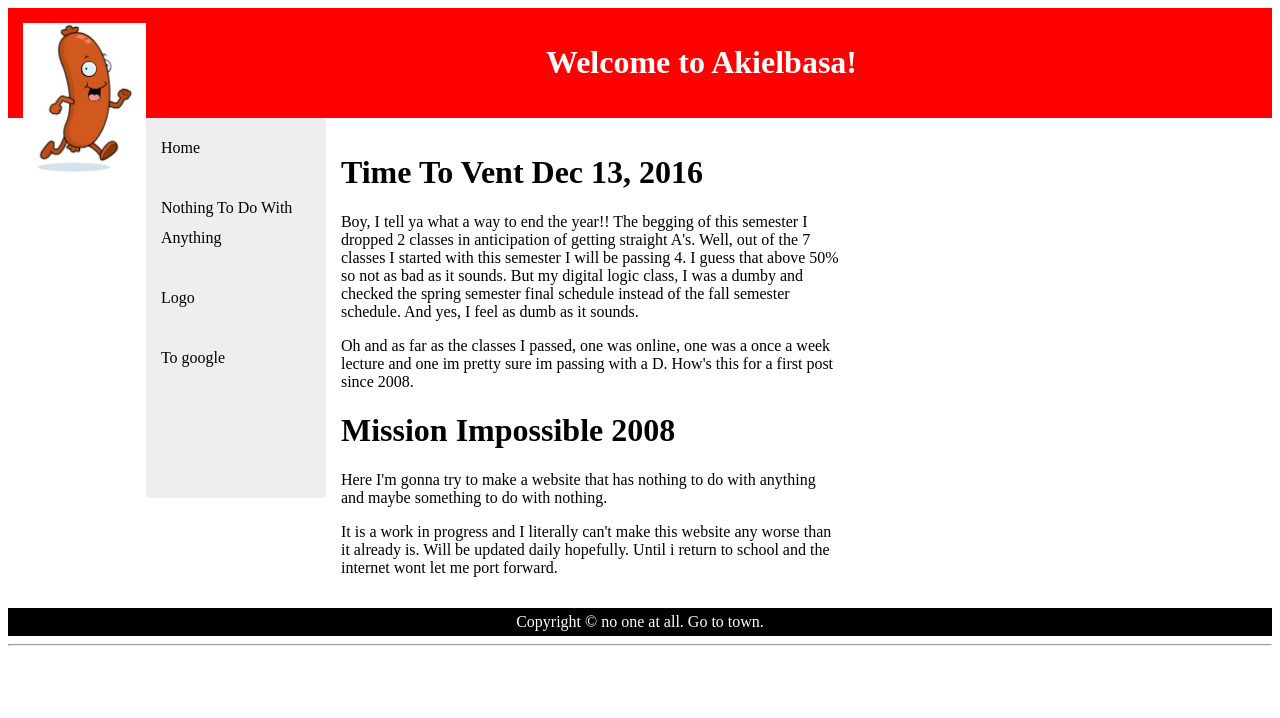
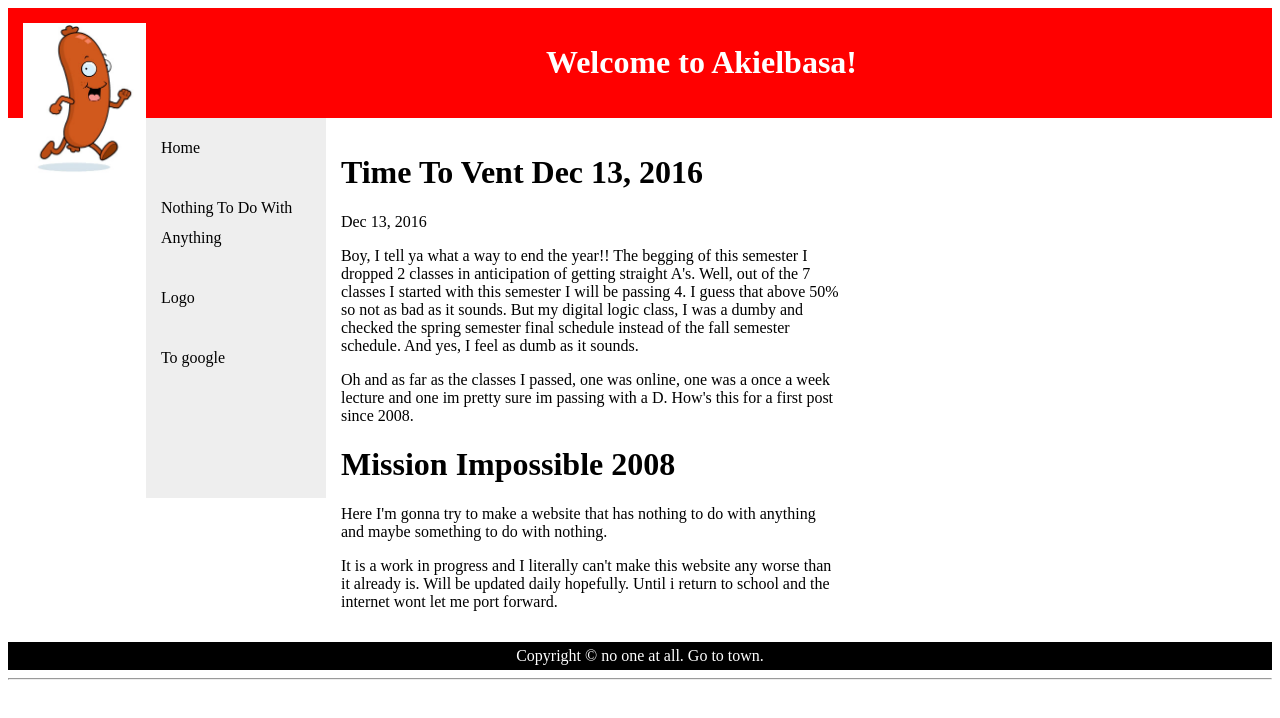
Before and after one commit to akkiel/akkiel.github.io, a plain HTML site: page SausageMain.html in a window 1280 px wide. Drawn offline with Linux system fonts and the light colour scheme.

Commit message:
Update SausageMain.html
trying something

```diff
--- a/SausageMain.html
+++ b/SausageMain.html
@@ -39,6 +39,7 @@ please put the date and include a header and p's
 			<h1>Time To Vent
 				<span>Dec 13, 2016</span>
 			</h1>
+			<span>Dec 13, 2016</span>
 			<p>
 				Boy, I tell ya what a way to end the year!! The begging of this semester I dropped 2 classes in anticipation of getting straight
 				A's. Well, out of the 7 classes I started with this semester I will be passing 4. I guess that above 50% so not as bad as it sounds.
```
